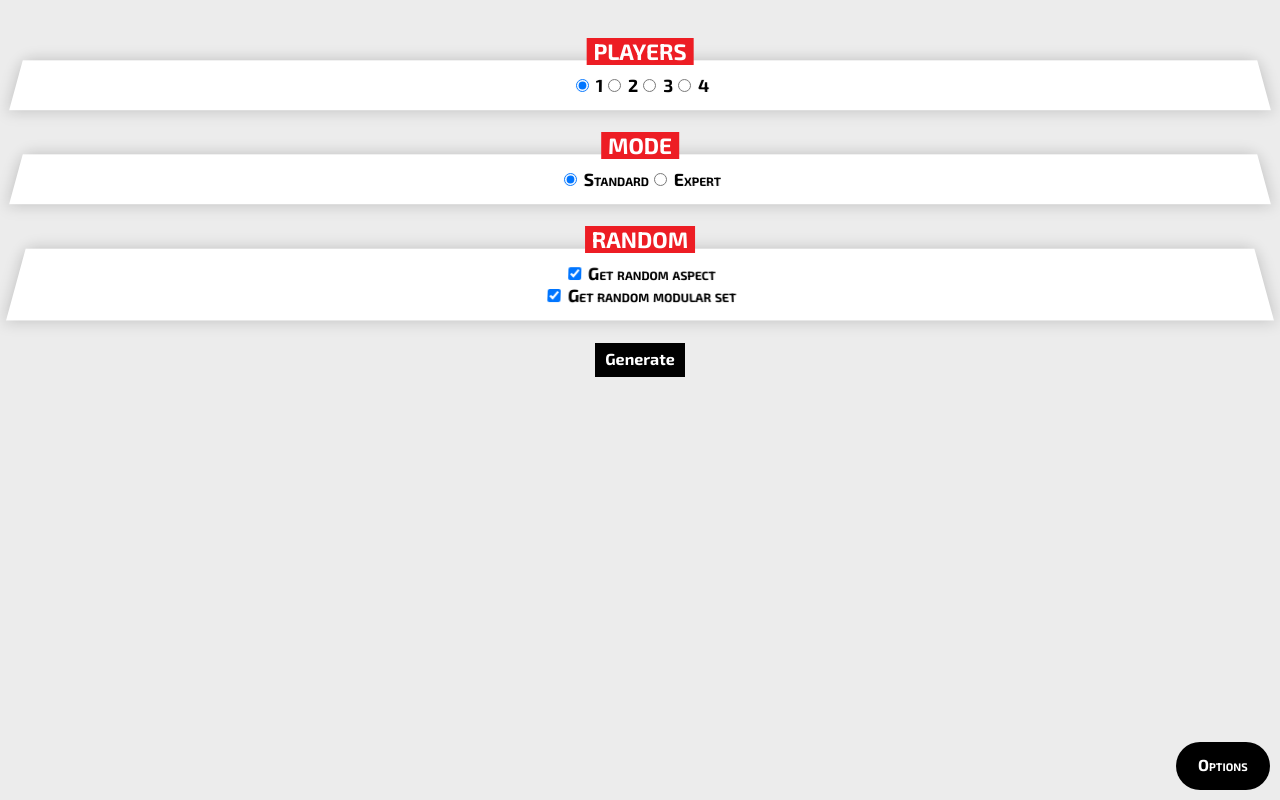
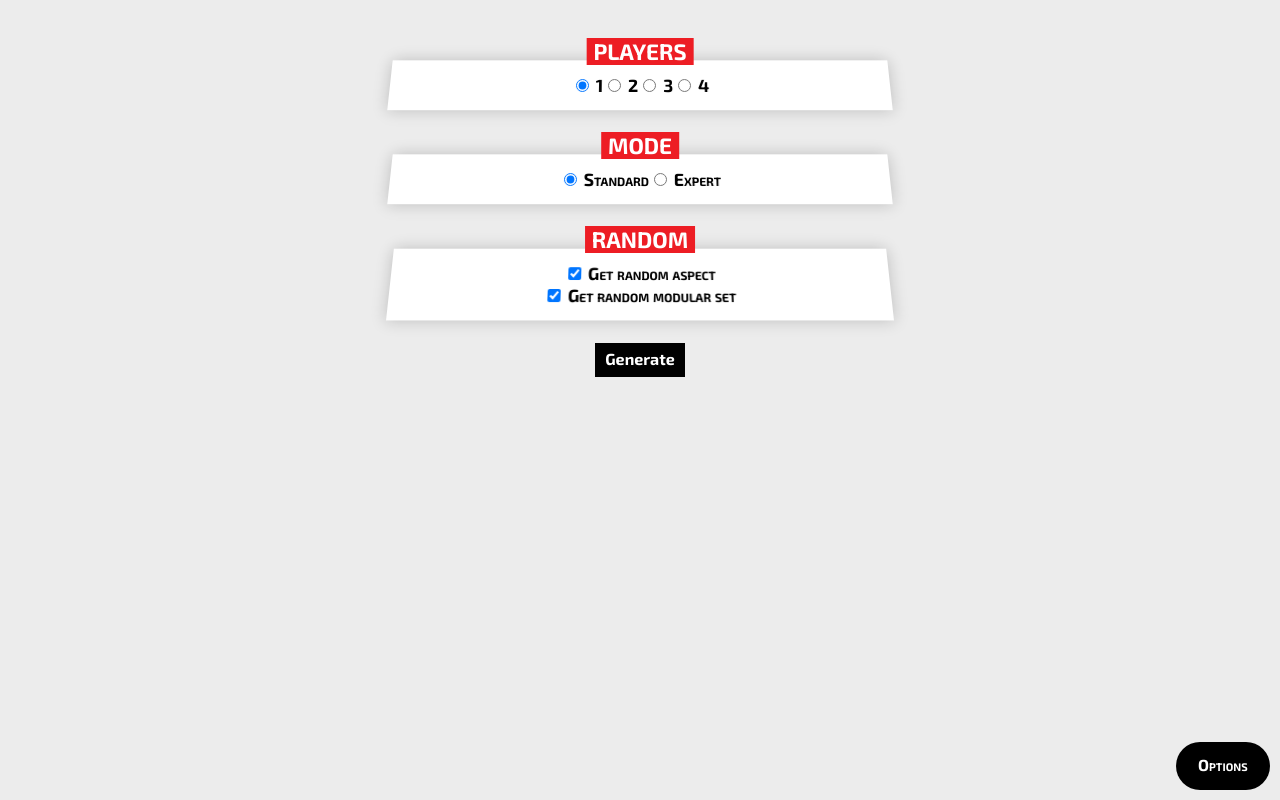
Before and after one commit to gcmznt/mc-app, a React (Create React App) app: page / in a window 1280 px wide. Built offline with nearby package versions, Linux system fonts and the light colour scheme.

Commit message:
desktop layout

```diff
--- a/src/index.css
+++ b/src/index.css
@@ -12,6 +12,11 @@ body {
 code {
   font-family: source-code-pro, Menlo, Monaco, Consolas, "Courier New",
     monospace;
+}
+
+main {
+  max-width: 500px;
+  margin: auto;
 }
 
 .is-disabled {
```
